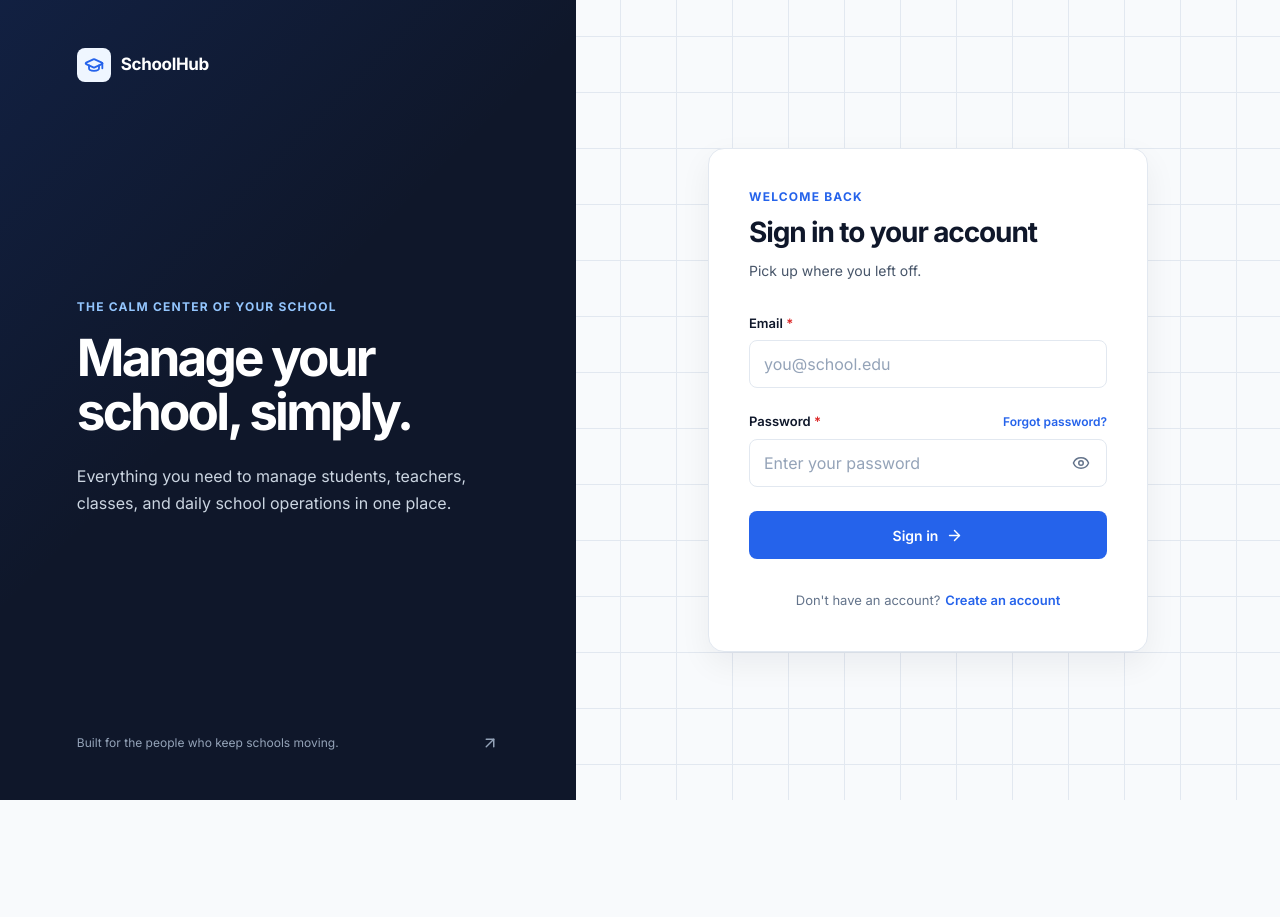
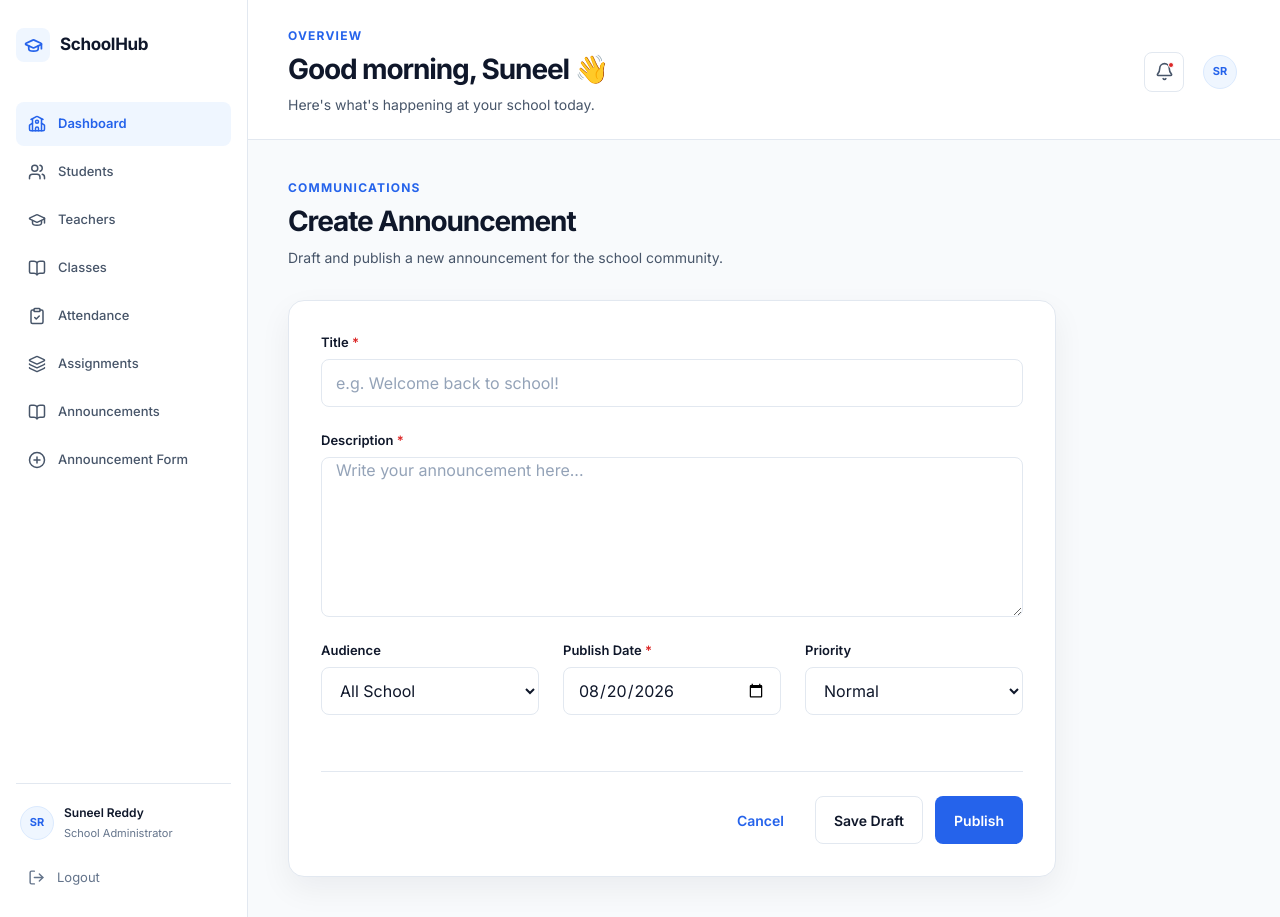
Before and after one commit to sunilreddy-valluri/schoolhub, a React (Vite) app: page /announcements/new in a window 1280 px wide. Before the commit this address led to /login. Before the commit the page ends 800 px from the top, so only its background shows below. Built offline with nearby package versions, Linux system fonts and the light colour scheme.

Commit message:
feat: add announcement creation module including form component, data types, and dashboard routing

```diff
--- /dev/null
+++ b/src/components/announcements/AnnouncementForm.tsx
@@ -0,0 +1,163 @@
+import { useState } from 'react'
+import { Button } from '../ui/Button'
+import { Input } from '../ui/Input'
+import { Label } from '../ui/Label'
+import { Card } from '../ui/Card'
+import type { AnnouncementAudience, AnnouncementPriority } from '../../data/announcementsData'
+import { CheckCircle2 } from 'lucide-react'
+
+interface AnnouncementFormProps {
+  onCancel: () => void
+}
+
+export function AnnouncementForm({ onCancel }: AnnouncementFormProps) {
+  const [title, setTitle] = useState('')
+  const [content, setContent] = useState('')
+  const [audience, setAudience] = useState<AnnouncementAudience>('All School')
+  const [priority, setPriority] = useState<AnnouncementPriority>('Normal')
+  const [publishDate, setPublishDate] = useState(new Date().toISOString().split('T')[0])
+  const [errors, setErrors] = useState<Record<string, string>>({})
+  const [successMessage, setSuccessMessage] = useState('')
+
+  const validateForm = () => {
+    const newErrors: Record<string, string> = {}
+    if (!title.trim()) newErrors.title = 'Title is required'
+    if (!content.trim()) newErrors.content = 'Description is required'
+    if (!publishDate) newErrors.publishDate = 'Publish date is required'
+
+    setErrors(newErrors)
+    return Object.keys(newErrors).length === 0
+  }
+
+  const handleAction = (status: 'Published' | 'Draft') => {
+    setSuccessMessage('')
+    if (!validateForm()) return
+
+    // In a real app, this would submit the payload to an API
+    const payload = {
+      title,
+      content,
+      audience,
+      priority,
+      date: publishDate,
+      status
+    }
+
+    console.log(`Submitting as ${status}:`, payload)
+
+    setSuccessMessage(status === 'Published' ? 'Announcement published successfully!' : 'Draft saved successfully!')
+
+    // Clear form on publish
+    if (status === 'Published') {
+      setTitle('')
+      setContent('')
+      setAudience('All School')
+      setPriority('Normal')
+      setPublishDate(new Date().toISOString().split('T')[0])
+      setErrors({})
+    }
+  }
+
+  return (
+    <Card className="w-full max-w-3xl p-6 sm:p-8">
+      {successMessage && (
+        <div className="mb-6 p-4 rounded-md bg-[var(--color-success-light)] border border-[var(--color-success)] flex items-center gap-3">
+          <CheckCircle2 className="text-[var(--color-success)] w-5 h-5 flex-shrink-0" />
+          <p className="text-[var(--color-success)] font-medium text-sm">{successMessage}</p>
+        </div>
+      )}
+
+      <form className="login-form" onSubmit={(e) => e.preventDefault()}>
+        <div className="field-group">
+          <Label htmlFor="title">Title <span className="text-[var(--color-error)]">*</span></Label>
+          <Input
+            id="title"
+            value={title}
+            onChange={(e) => {
+              setTitle(e.target.value)
+              if (errors.title) setErrors(prev => ({ ...prev, title: '' }))
+            }}
+            placeholder="e.g. Welcome back to school!"
+            className={errors.title ? 'input--error' : ''}
+          />
+          {errors.title && <p className="field-error">{errors.title}</p>}
+        </div>
+
+        <div className="field-group">
+          <Label htmlFor="content">Description <span className="text-[var(--color-error)]">*</span></Label>
+          <textarea
+            id="content"
+            className={`input min-h-[160px] py-3 resize-y ${errors.content ? 'input--error' : ''}`}
+            value={content}
+            onChange={(e) => {
+              setContent(e.target.value)
+              if (errors.content) setErrors(prev => ({ ...prev, content: '' }))
+            }}
+            placeholder="Write your announcement here..."
+          />
+          {errors.content && <p className="field-error">{errors.content}</p>}
+        </div>
+
+        <div className="grid grid-cols-1 sm:grid-cols-2 lg:grid-cols-3 gap-4 lg:gap-6">
+          <div className="field-group">
+            <Label htmlFor="audience">Audience</Label>
+            <select
+              id="audience"
+              className="input w-full"
+              value={audience}
+              onChange={(e) => setAudience(e.target.value as AnnouncementAudience)}
+            >
+              <option value="All School">All School</option>
+              <option value="Students">Students</option>
+              <option value="Teachers">Teachers</option>
+              <option value="Parents">Parents</option>
+            </select>
+          </div>
+
+          <div className="field-group">
+            <Label htmlFor="publishDate">Publish Date <span className="text-[var(--color-error)]">*</span></Label>
+            <Input
+              id="publishDate"
+              type="date"
+              value={publishDate}
+              onChange={(e) => {
+                setPublishDate(e.target.value)
+                if (errors.publishDate) setErrors(prev => ({ ...prev, publishDate: '' }))
+              }}
+              className={errors.publishDate ? 'input--error w-full' : 'w-full'}
+            />
+            {errors.publishDate && <p className="field-error">{errors.publishDate}</p>}
+          </div>
+
+          <div className="field-group">
+            <Label htmlFor="priority">Priority</Label>
+            <select
+              id="priority"
+              className="input w-full"
+              value={priority}
+              onChange={(e) => setPriority(e.target.value as AnnouncementPriority)}
+            >
+              <option value="Low">Low</option>
+              <option value="Normal">Normal</option>
+              <option value="High">High</option>
+            </select>
+          </div>
+        </div>
+
+        <div className="flex flex-col sm:flex-row justify-end gap-3 mt-8 pt-6 border-t border-[var(--color-border)]">
+          <Button type="button" variant="ghost" onClick={onCancel} className="w-full sm:w-auto">
+            Cancel
+          </Button>
+          <div className="flex flex-col sm:flex-row gap-3 w-full sm:w-auto">
+            <Button type="button" variant="secondary" onClick={() => handleAction('Draft')} className="w-full sm:w-auto">
+              Save Draft
+            </Button>
+            <Button type="button" variant="primary" onClick={() => handleAction('Published')} className="w-full sm:w-auto">
+              Publish
+            </Button>
+          </div>
+        </div>
+      </form>
+    </Card>
+  )
+}
--- a/src/components/dashboard/iconMap.tsx
+++ b/src/components/dashboard/iconMap.tsx
@@ -8,6 +8,7 @@ import {
   UserCheck,
   UserPlus,
   Users,
+  PlusCircle,
 } from 'lucide-react'
 import type { DashboardIconName } from '../../data/dashboardData'
 
@@ -21,4 +22,5 @@ export const dashboardIcons: Record<DashboardIconName, typeof Users> = {
   calendarCheck: CalendarCheck,
   userCheck: UserCheck,
   layers: Layers3,
+  plusCircle: PlusCircle,
 }
--- a/src/components/layout/DashboardLayout.tsx
+++ b/src/components/layout/DashboardLayout.tsx
@@ -11,6 +11,7 @@ const navItems: DashboardNavItem[] = [
   { label: 'Attendance', icon: 'clipboardCheck', href: '#attendance' },
   { label: 'Assignments', icon: 'layers', href: '#assignments' },
   { label: 'Announcements', icon: 'bookOpen', href: '/announcements' },
+  { label: 'Announcement Form', icon: 'plusCircle', href: '/announcements/new' },
 ]
 
 interface DashboardLayoutProps {
--- a/src/data/announcementsData.ts
+++ b/src/data/announcementsData.ts
@@ -1,5 +1,5 @@
 export type AnnouncementStatus = 'Published' | 'Draft' | 'Scheduled'
-export type AnnouncementAudience = 'All' | 'Students' | 'Teachers' | 'Parents'
+export type AnnouncementAudience = 'All School' | 'Students' | 'Teachers' | 'Parents'
 export type AnnouncementPriority = 'High' | 'Normal' | 'Low'
 
 export interface Announcement {
--- a/src/data/dashboardData.ts
+++ b/src/data/dashboardData.ts
@@ -8,6 +8,7 @@ export type DashboardIconName =
   | 'calendarCheck'
   | 'userCheck'
   | 'layers'
+  | 'plusCircle'
 
 export interface Statistic {
   label: string
--- /dev/null
+++ b/src/pages/announcements/CreateAnnouncementPage.tsx
@@ -0,0 +1,23 @@
+import { DashboardLayout } from '../../components/layout/DashboardLayout'
+import { AnnouncementForm } from '../../components/announcements/AnnouncementForm'
+import { useNavigate } from 'react-router-dom'
+
+export function CreateAnnouncementPage() {
+  const navigate = useNavigate()
+
+  return (
+    <DashboardLayout>
+      <div className="flex flex-col mb-8 gap-4">
+        <div className="dashboard-header__copy">
+          <span className="eyebrow block mb-2 text-[var(--color-primary)] text-xs font-bold uppercase tracking-widest">Communications</span>
+          <h1 className="text-3xl font-bold text-[var(--color-text-primary)] m-0">Create Announcement</h1>
+          <p className="mt-2 text-[var(--color-text-secondary)] text-sm">Draft and publish a new announcement for the school community.</p>
+        </div>
+      </div>
+
+      <div className="mt-8 flex justify-center sm:justify-start">
+        <AnnouncementForm onCancel={() => navigate('/announcements')} />
+      </div>
+    </DashboardLayout>
+  )
+}
--- a/src/routes/AppRoutes.tsx
+++ b/src/routes/AppRoutes.tsx
@@ -3,6 +3,7 @@ import { LoginPage } from '../pages/auth/LoginPage'
 import { RegisterPage } from '../pages/auth/RegisterPage'
 import { DashboardPage } from '../pages/dashboard/DashboardPage'
 import { AnnouncementsPage } from '../pages/announcements/AnnouncementsPage'
+import { CreateAnnouncementPage } from '../pages/announcements/CreateAnnouncementPage'
 
 export function AppRoutes() {
   return (
@@ -11,6 +12,7 @@ export function AppRoutes() {
       <Route path="/register" element={<RegisterPage />} />
       <Route path="/dashboard" element={<DashboardPage />} />
       <Route path="/announcements" element={<AnnouncementsPage />} />
+      <Route path="/announcements/new" element={<CreateAnnouncementPage />} />
       <Route path="*" element={<Navigate to="/login" replace />} />
     </Routes>
   )
```
